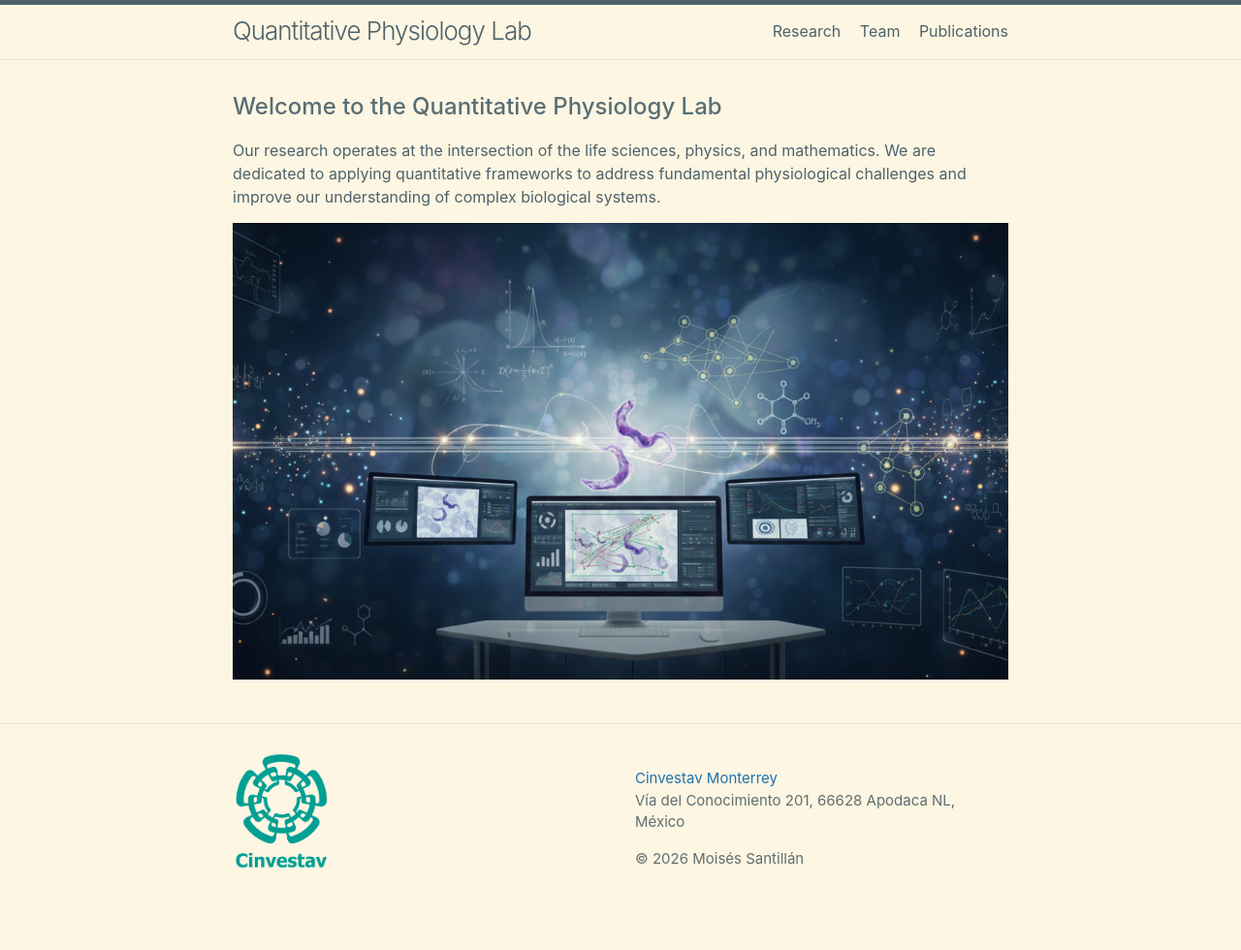
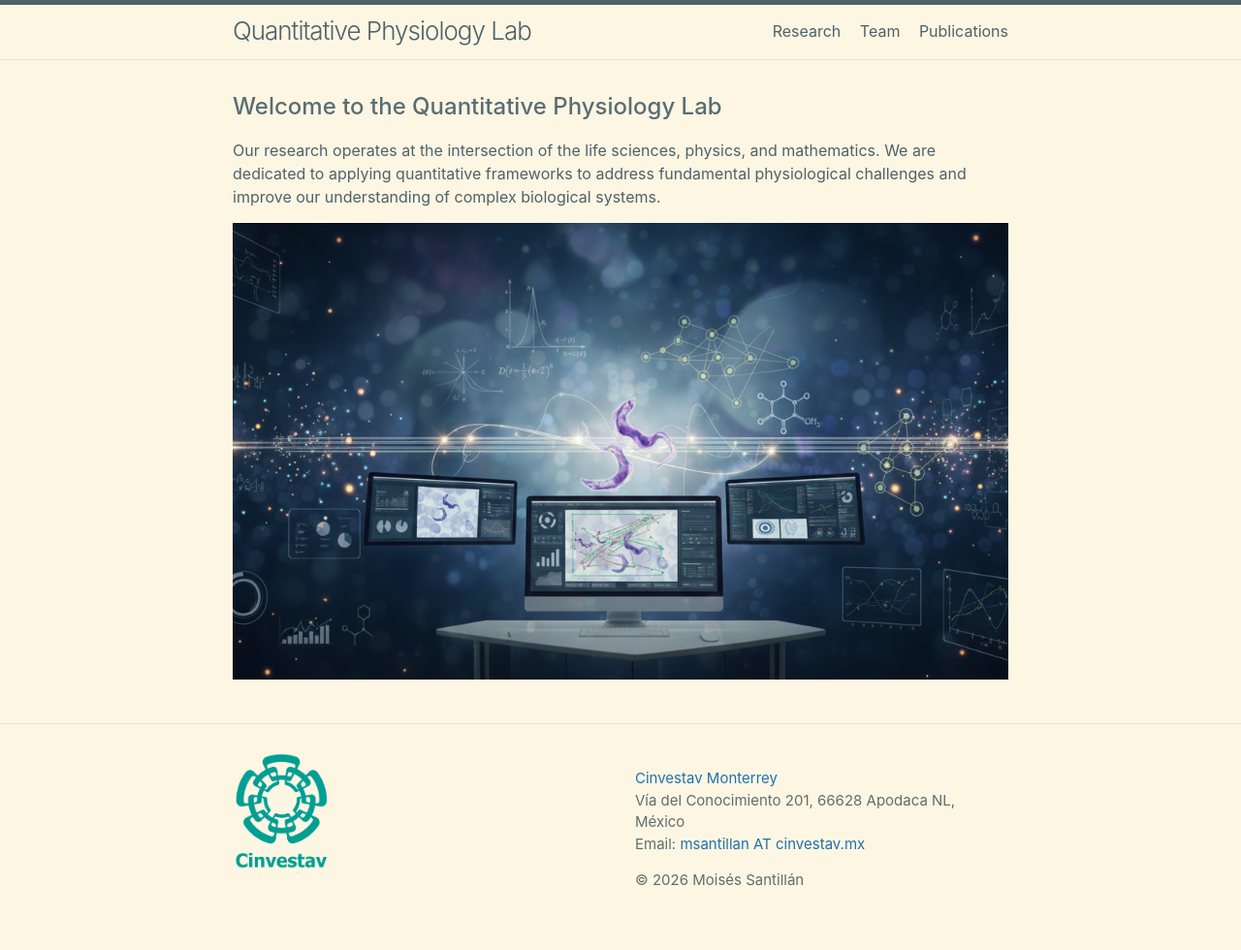
Before and after one commit to moises-santillan/LabSite, a Jekyll site: the page built from index.md, in a window 1280 px wide. Shown: the whole page at 97% size. Built offline with Jekyll 4.4.1, drawn with Linux system fonts in a browser that asks for light colours; nearby versions of some CDN libraries; before the commit the page ends 957 px from its top, so only the background shows below that.

Commit message:
fix footer

```diff
--- a/_includes/footer.html
+++ b/_includes/footer.html
@@ -12,7 +12,8 @@
       <div class="footer-col">
         <p></p>
         <p><a href="https://www.cinvestav.mx/monterrey" target="_blank">Cinvestav Monterrey</a> <br>
-        Vía del Conocimiento 201, 66628 Apodaca NL, México</p>
+        Vía del Conocimiento 201, 66628 Apodaca NL, México<br>
+        Email: <a href="msantillan@cinvestav.mx">msantillan AT cinvestav.mx</a></p>
         <p>© 2026 Moisés Santillán</p>
       </div>
     </div>
```
